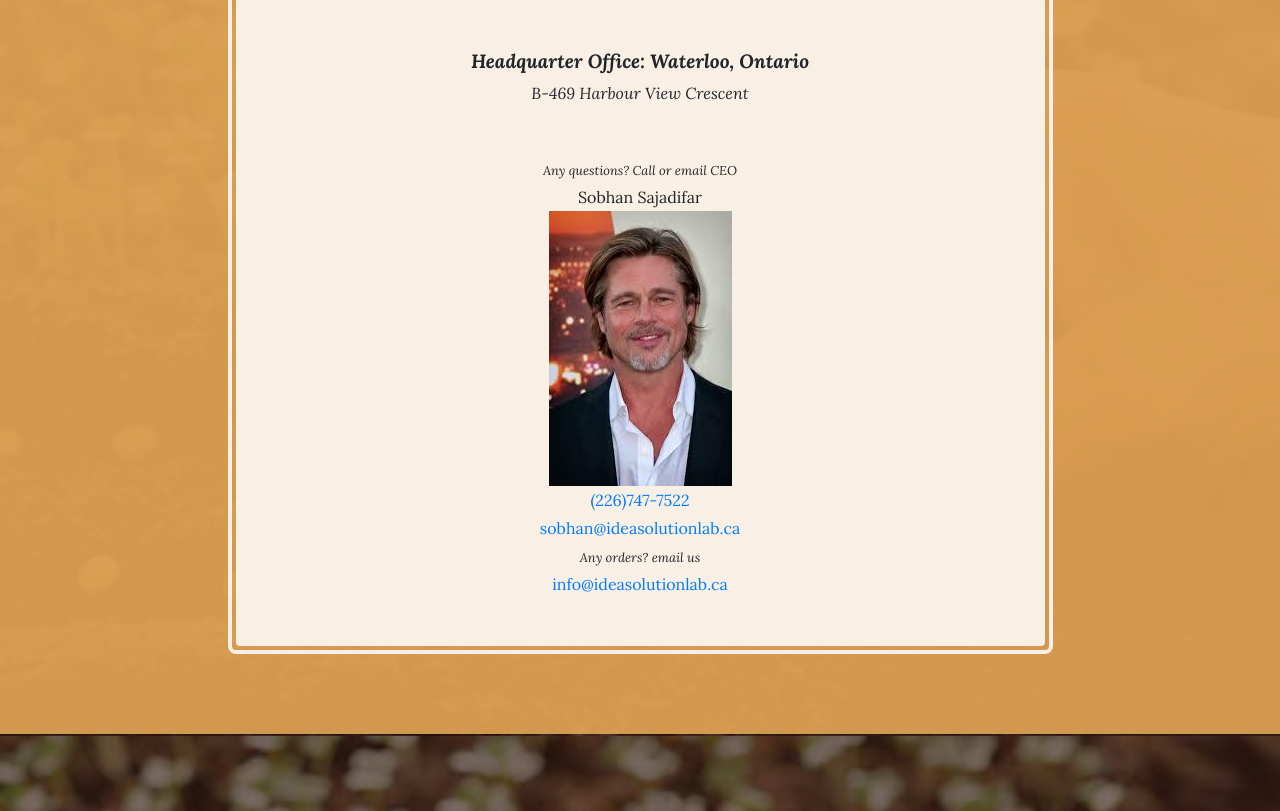
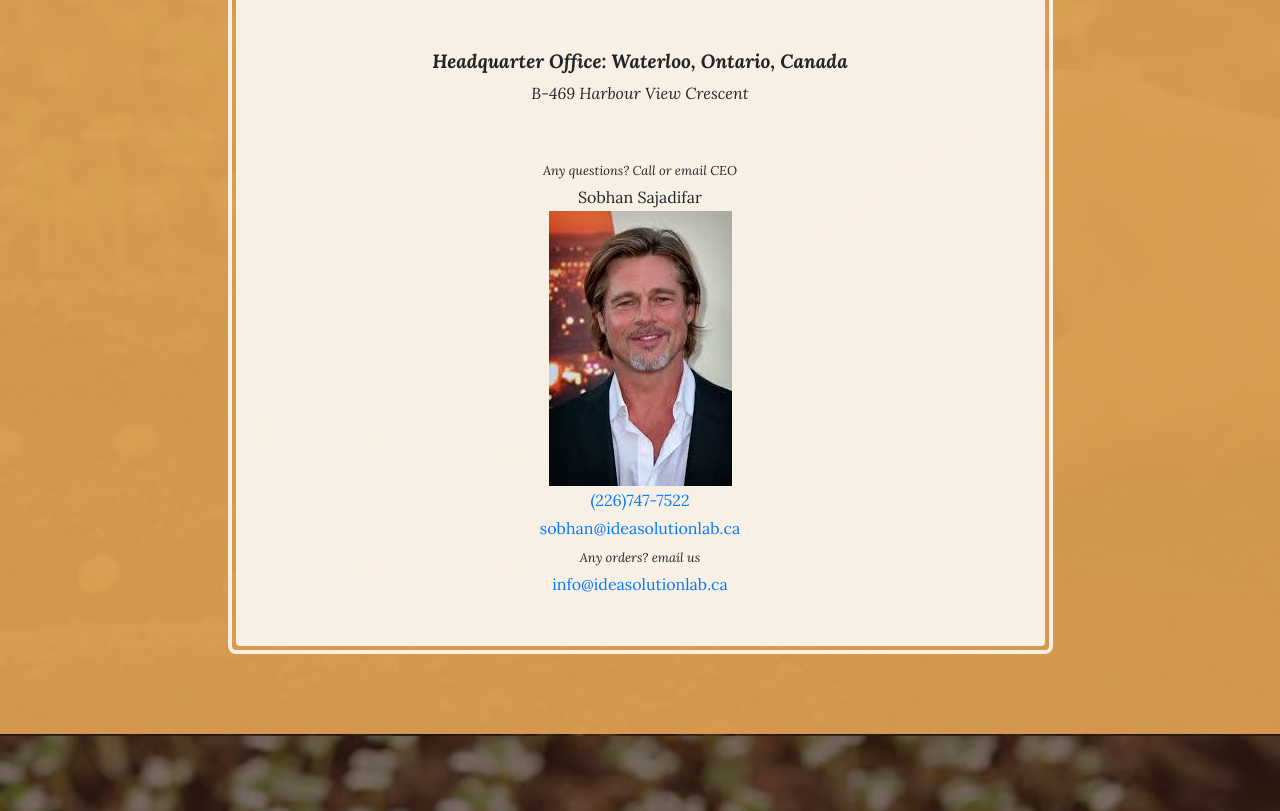
Before and after one commit to MajidToorani/GeniusAgroGenetics, a website: page store.html in a window 1280 px wide. Shown: the part 971-1782 px from the top of the page. Drawn offline with Linux system fonts and the light colour scheme.

Commit message:
Update store.html

```diff
--- a/store.html
+++ b/store.html
@@ -98,7 +98,7 @@
               </ul>
               <p class="address mb-5">
                 <em>
-                  <strong>Headquarter Office: Waterloo, Ontario</strong>
+                  <strong>Headquarter Office: Waterloo, Ontario, Canada</strong>
                   <br>
                   B-469 Harbour View Crescent
                 </em>
```
